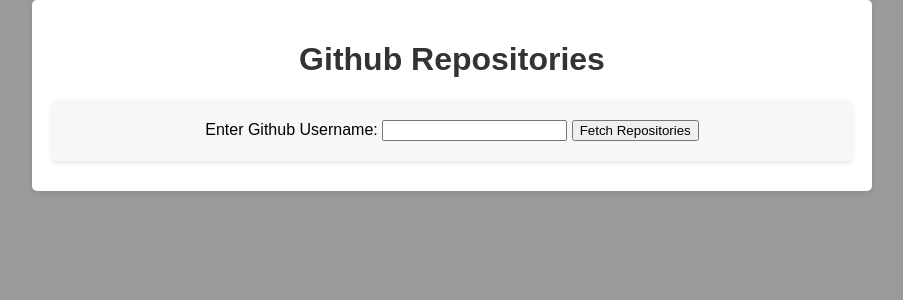
After one commit to kaziislam/python_project, a Flask app: template templates/index.html in a window 1280 px wide. The commit adds this page. Shown: the top 300 px of the page, without its empty margins (188-1091 px from the left). Run offline with Flask 3, Linux system fonts and the light colour scheme; the template is opened without the code that fills it, so the values that code supplies are empty.

Commit message:
webpage working as planned

```diff
--- a/app.py
+++ b/app.py
@@ -1,14 +1,17 @@
-from flask import Flask, render_template
+from flask import Flask, render_template, request
 import requests
 
 app = Flask(__name__)
 
 
-@app.route('/')
+@app.route('/', methods=['GET', 'POST'])
 def get_projects():
-    response = requests.get("https://api.github.com/users/kaziislam/repos")
-    my_projects = response.json()
-    return render_template('projects.html', projects=my_projects)
+    if request.method == 'POST':
+        username = request.form['username']
+        response = requests.get(f"https://api.github.com/users/{username}/repos")
+        my_projects = response.json()
+        return render_template('projects.html', projects=my_projects, username=username)
+    return render_template('index.html', projects=[])
 
 
 if __name__ == '__main__':
--- a/static/styles.css
+++ b/static/styles.css
@@ -16,6 +16,10 @@
 
 h1 {
     color: #333;
+    text-align: center;
+}
+
+form {
     text-align: center;
 }
 
--- /dev/null
+++ b/templates/index.html
@@ -0,0 +1,21 @@
+<!doctype html>
+<html lang="en">
+<head>
+    <meta charset="UTF-8">
+    <meta name="viewport"
+          content="width=device-width, user-scalable=no, initial-scale=1.0, maximum-scale=1.0, minimum-scale=1.0">
+    <meta http-equiv="X-UA-Compatible" content="ie=edge">
+    <link rel="stylesheet" href="{{ url_for('static', filename='styles.css') }}">
+    <title>Github Repositories</title>
+</head>
+<body>
+    <div class="container">
+    <h1>Github Repositories</h1>
+    <form class="project-item" method="POST">
+        <label for="username">Enter Github Username:</label>
+        <input type="text" id="username" name="username" required>
+        <button type="submit">Fetch Repositories</button>
+    </form>
+    </div>
+</body>
+</html>
```
